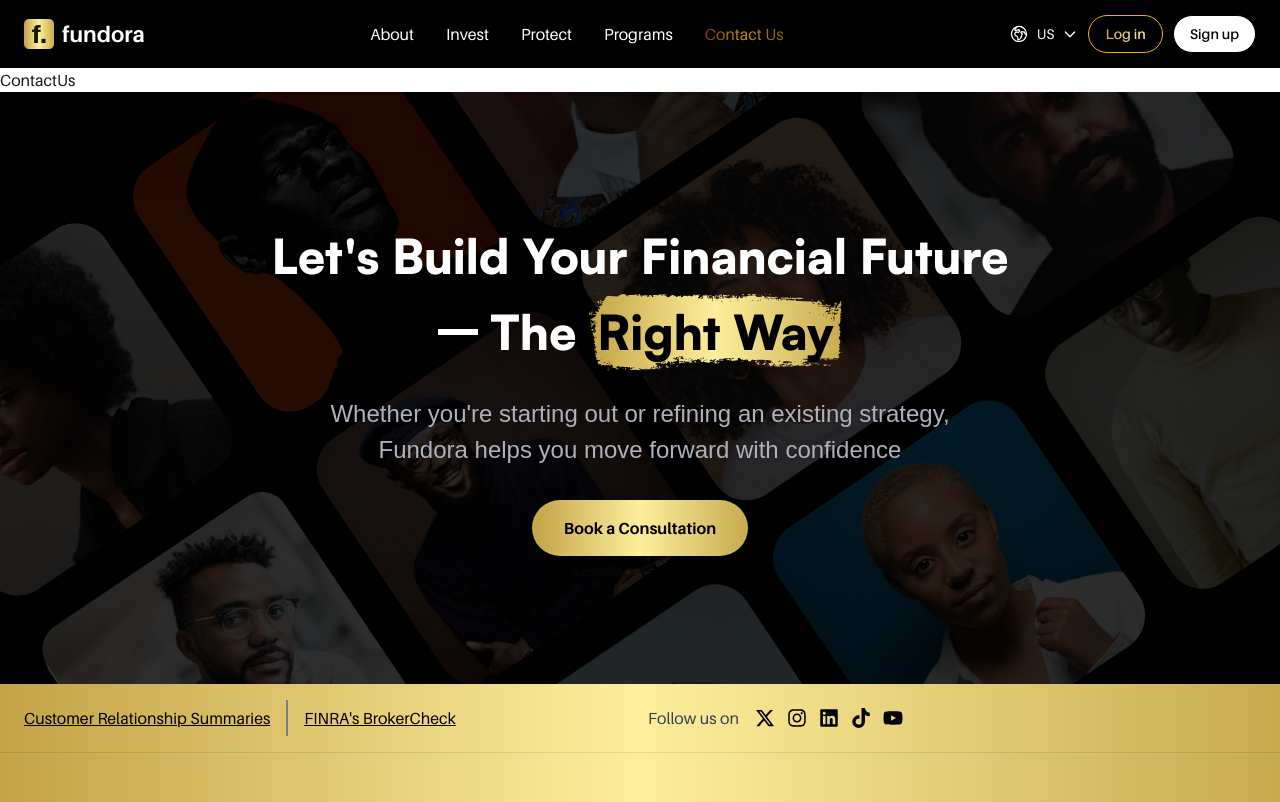
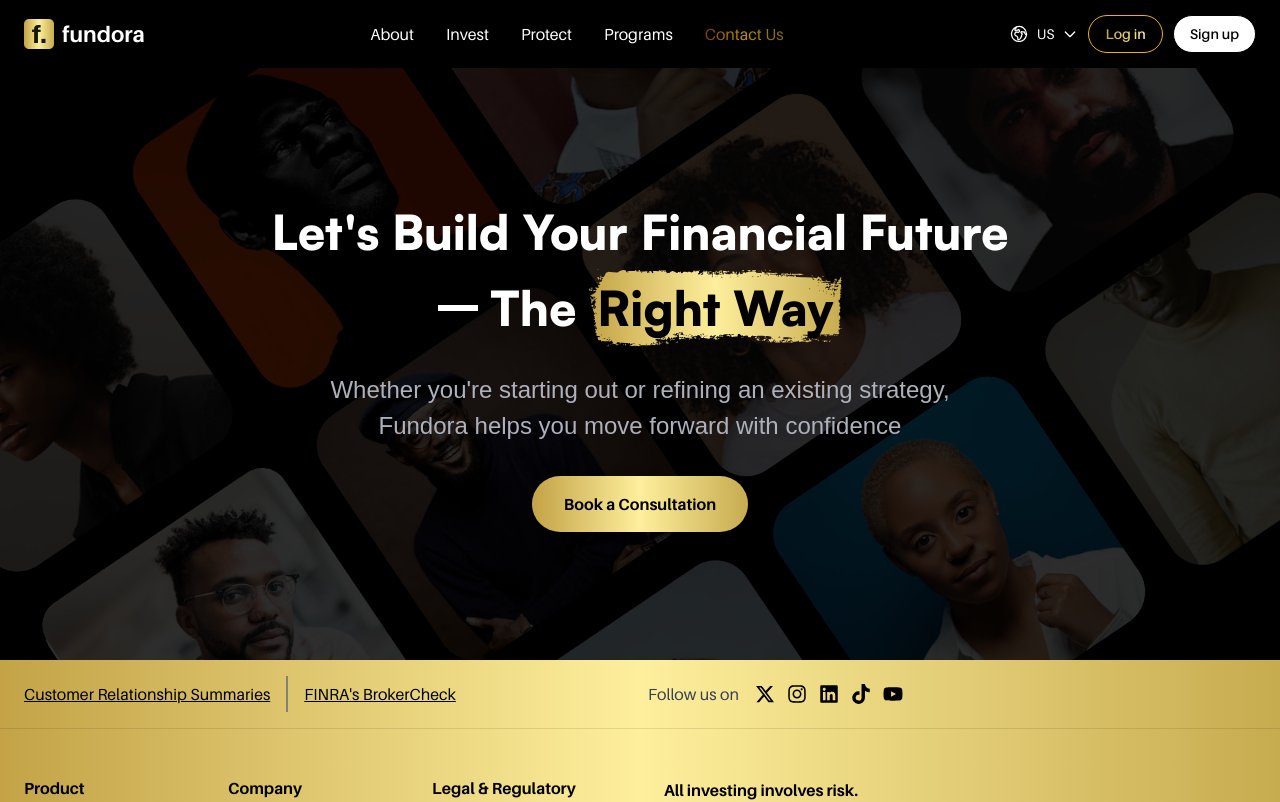
Before and after one commit to FundoraDev/fundora-website, a Next.js app: page /contact-us in a window 1280 px wide. Shown: the top 802 px of the page. Built offline with nearby package versions, Linux system fonts and the light colour scheme; a web font is replaced by a local one.

Commit message:
Refactor ContactUs component: update return structure to include a comment for clarity and maintain consistency in code formatting.

```diff
--- a/app/contact-us/page.tsx
+++ b/app/contact-us/page.tsx
@@ -6,5 +6,9 @@
 };
 
 export default function ContactUs() {
-  return <div>ContactUs</div>;
+  return (
+    <div>
+      {/* ContactUs */}
+    </div>
+  );
 }
```
